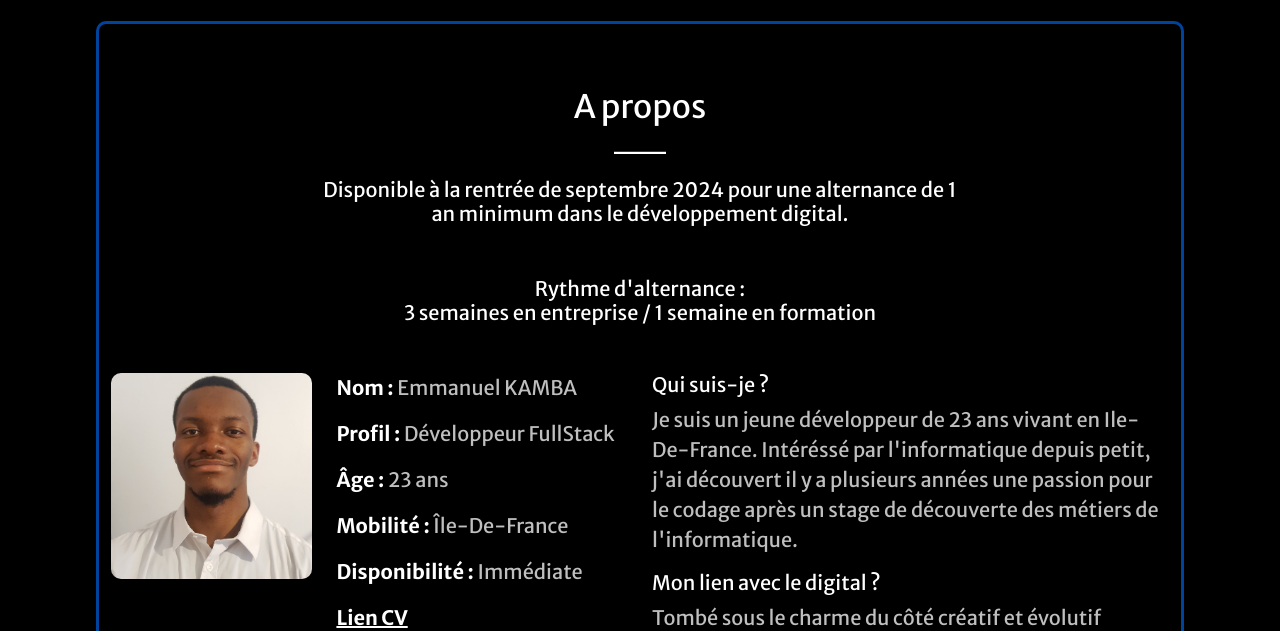
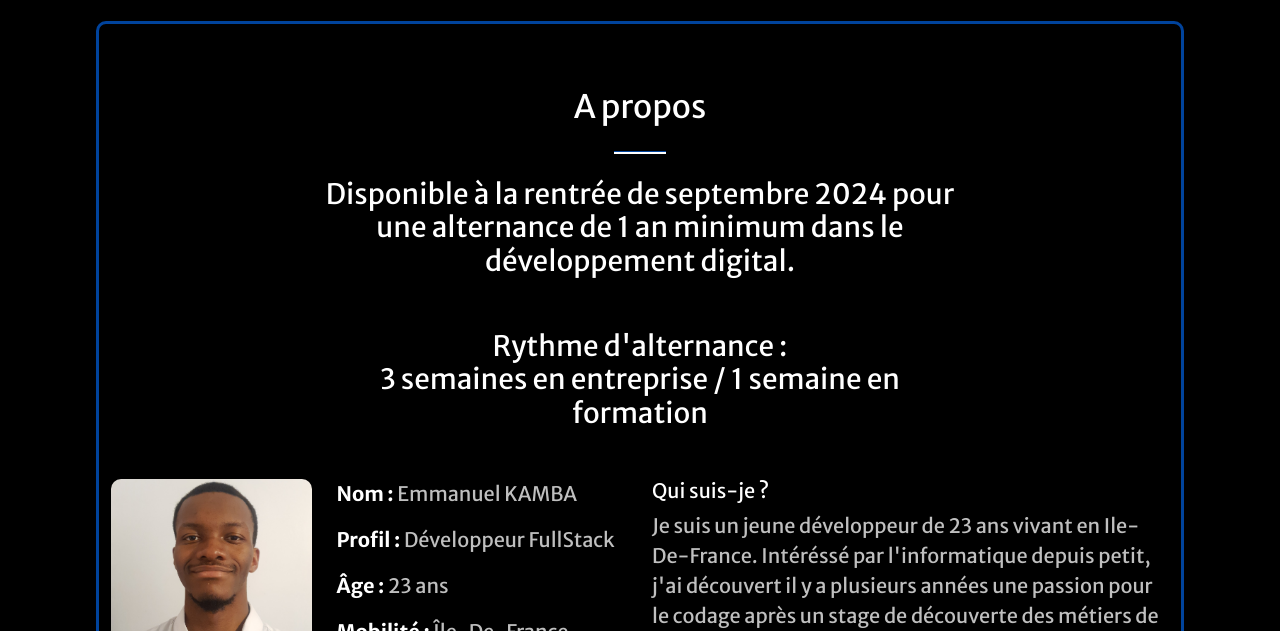
Before and after one commit to Emmarnn/Emmarnn.github.io, a plain HTML site: page index.html in a window 1280 px wide. Shown: the part 830-1461 px from the top of the page. Drawn offline with nearby package versions, Linux system fonts and the light colour scheme; some packages are replaced by stand-ins of ours; a script that the page names is missing.

Commit message:
validator correction

```diff
--- a/index.html
+++ b/index.html
@@ -119,12 +119,12 @@
           <div class="col-lg-8 text-center">
             <h2 class="text-white mt-0">A propos</h2>
             <hr class="divider divider-light">
-            <h5 class="text-white mb-4 bold">
+            <h3 class="text-white mb-4 bold">
               Disponible à la rentrée de septembre 2024 pour une alternance de 1 an minimum dans le développement digital.
               <hr class="divider divider-empty">
               Rythme d'alternance :<br>
               3 semaines en entreprise / 1 semaine en formation
-            </h5>
+            </h3>
           </div>
         </div>
       </div>
```
